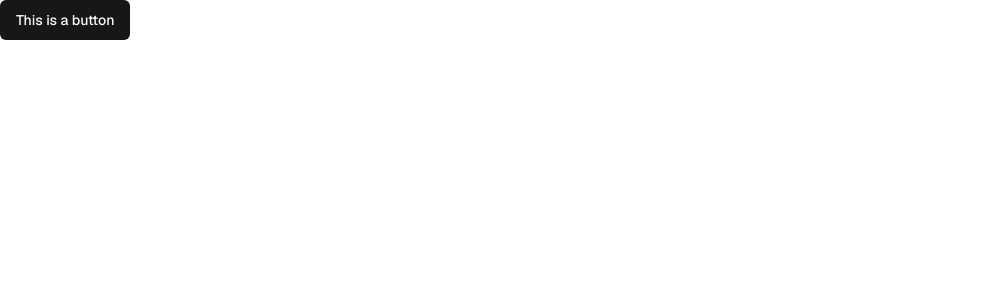
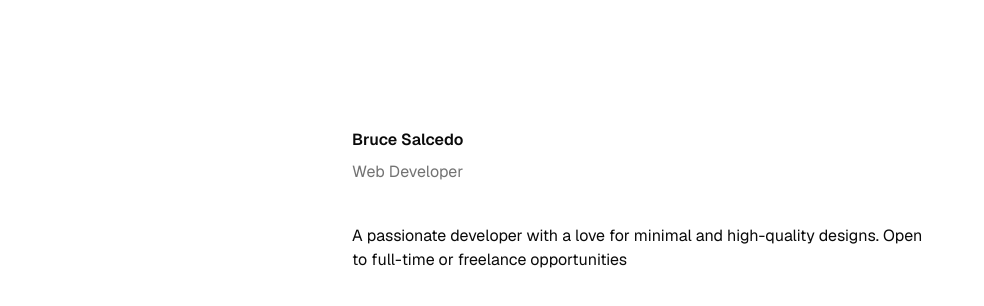
Before and after one commit to codewithbersh/brucesalcedo.com, a Next.js app: page / in a window 1280 px wide. Shown: the top 306 px of the page, without its empty margins (0-984 px from the left). Built offline with nearby package versions, Linux system fonts and the light colour scheme.

Commit message:
feat: add header

```diff
--- /dev/null
+++ b/app/_components/header.tsx
@@ -0,0 +1,14 @@
+export const Header = () => {
+  return (
+    <div className="space-y-10 px-4">
+      <div className="space-y-2">
+        <h1 className="font-semibold">Bruce Salcedo</h1>
+        <h2 className="text-muted-foreground">Web Developer</h2>
+      </div>
+      <p>
+        A passionate developer with a love for minimal and high-quality designs.
+        Open to full-time or freelance opportunities
+      </p>
+    </div>
+  );
+};
--- a/app/page.tsx
+++ b/app/page.tsx
@@ -1,9 +1,9 @@
-import { Button } from "@/components/ui/button";
+import { Header } from "./_components/header";
 
 export default function Home() {
   return (
-    <div>
-      <Button>This is a button</Button>
+    <div className="flex flex-col gap-32 my-32 mx-auto max-w-[608px]">
+      <Header />
     </div>
   );
 }
```
